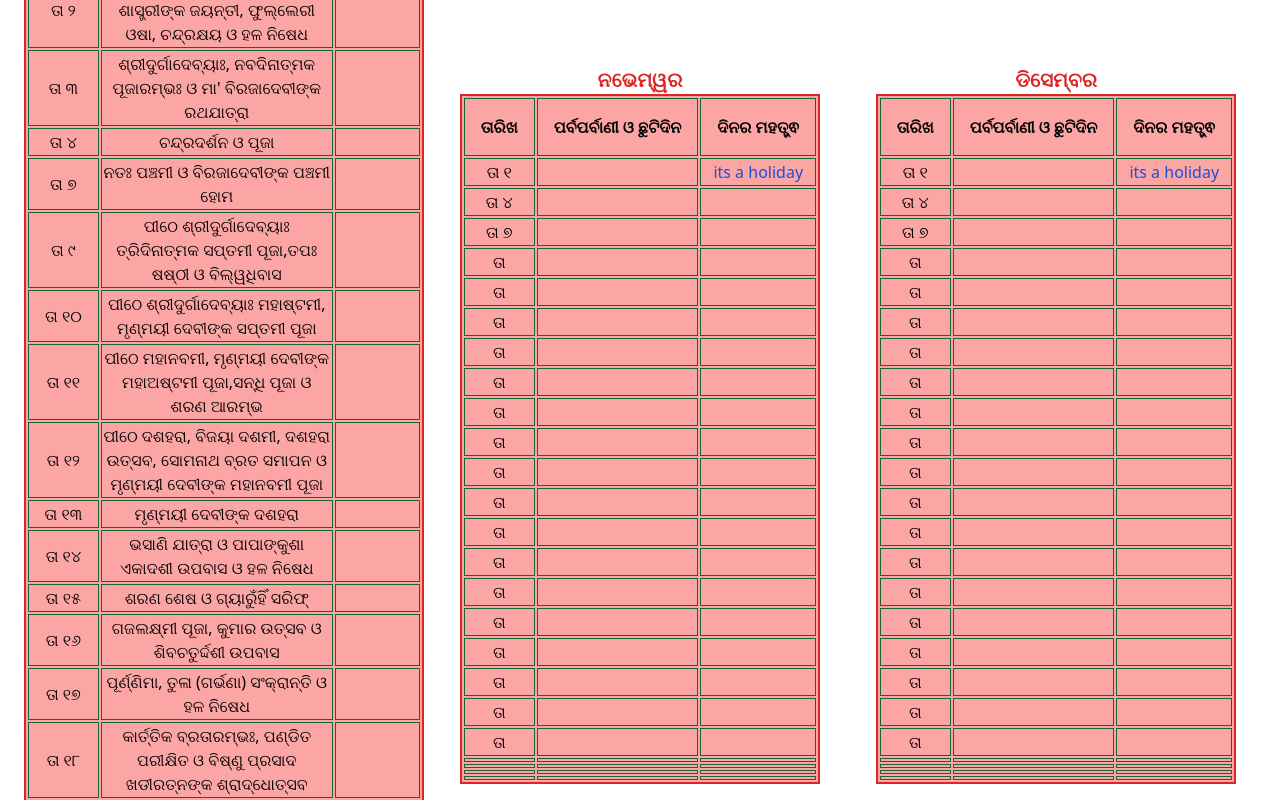
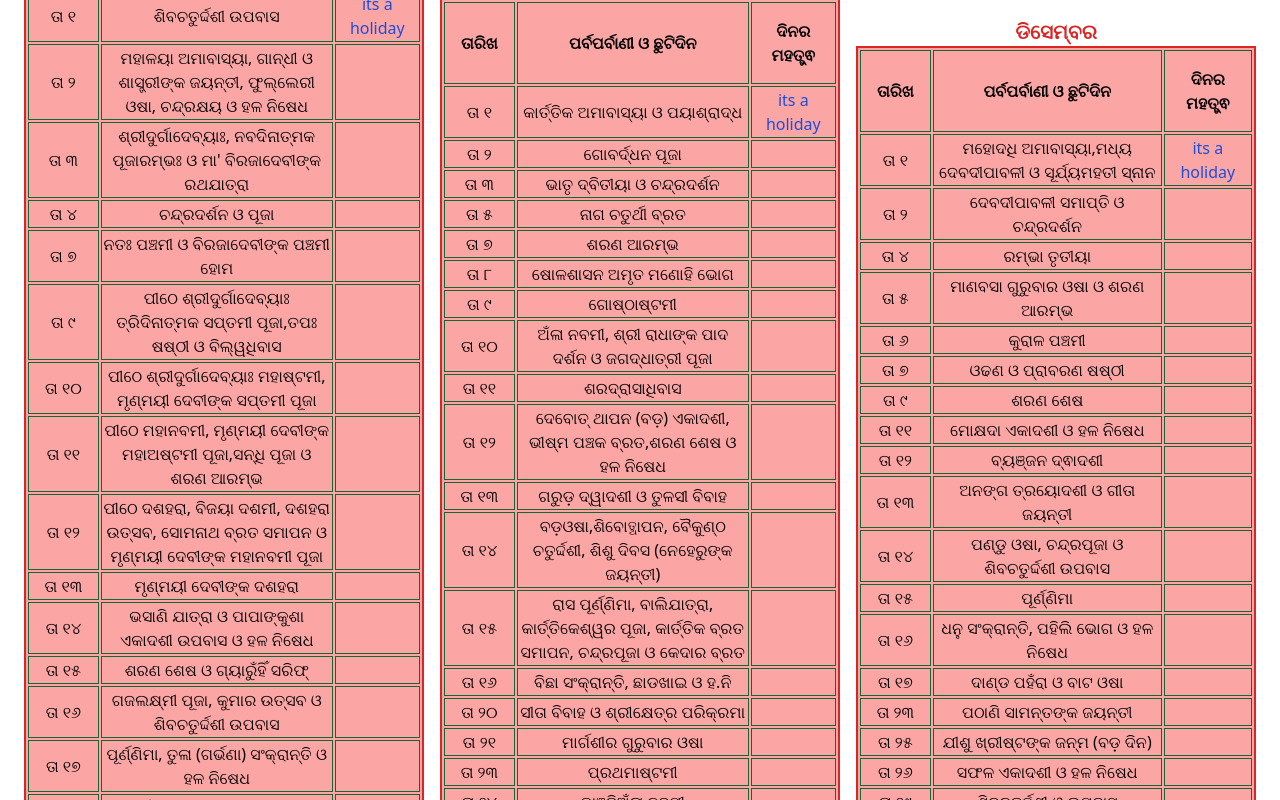
Before and after one commit to biswaranjans7978/UnicCalender, a React (Vite) app in the folder NewReactOdiaCalender/: page /monthlyfestive in a window 1280 px wide. Shown: the part 4000-4800 px from the top of the page. Built offline with nearby package versions, Linux system fonts and the light colour scheme.

Commit message:
all festive date and details updated

```diff
--- /dev/null
+++ b/NewReactOdiaCalender/src/Component/FestiveCategory/Category.jsx
@@ -0,0 +1,12 @@
+import React from 'react'
+
+function Category() {
+    let category = [
+
+    ]
+  return (
+    <div>Category</div>
+  )
+}
+
+export default Category
--- a/NewReactOdiaCalender/src/Component/MonthlyFestive/Festives.jsx
+++ b/NewReactOdiaCalender/src/Component/MonthlyFestive/Festives.jsx
@@ -622,15 +622,15 @@ function Festives() {
             date9:"ତା ୧୦",
             date10:"ତା ୧୧",
             date11:"ତା ୧୨",
-            date12:"ତା ",
-            date13:"ତା ",
-            date14:"ତା ",
-            date15:"ତା ",
-            date16:"ତା ",
-            date17:"ତା ",
-            date18:"ତା ",
-            date19:"ତା ",
-            date20:"ତା ",
+            date12:"ତା ୧୪ ",
+            date13:"ତା ୧୫ ",
+            date14:"ତା ୧୬ ",
+            date15:"ତା ୧୭ ",
+            date16:"ତା ୧୮ ",
+            date17:"ତା ୨୨ ",
+            date18:"ତା ୨୩ ",
+            date19:"ତା ୨୪ ",
+            date20:"ତା ୨୮ ",
         },
             monthFestives:
         {
@@ -645,15 +645,15 @@ function Festives() {
             festive9:"ଲଳିତା ସପ୍ତମୀ ଓ କୁକକୁଟୀ ବ୍ରତ",
             festive10:"ଶ୍ରୀ ରାଧାଷ୍ଟମୀ,  ଦୂର୍ବାଷ୍ଟମୀ ଓ ଶ୍ରୀଦୁର୍ଗାଶୟନୋତ୍ସବ",
             festive11:"ତାଳ ନବମୀ ଓ ଠାକୁର ଅନୁକୂଳ ଚନ୍ଦ୍ରଙ୍କ ଜୟନ୍ତୀ",
-            festive12:"",
-            festive13:"",
-            festive14:"",
-            festive15:"",
-            festive16:"",
-            festive17:"",
-            festive18:"",
-            festive19:"",
-            festive20:"",
+            festive12:"ଶ୍ରୀ ହରି ପାର୍ଶ୍ଵପରିବର୍ତ୍ତନ (ବଡ) ଏକାଦଶୀ, ଶରଣ ଆରମ୍ଭ ଓ ହଳ ନିଷେଧ",
+            festive13:"ସୁନିଆଁ, ଅ୬୮ଙ୍କ ବାମନ ଜନ୍ମ ଓ ୧୪୩୨ ସାଲ ପ୍ରବେଶ",
+            festive14:"ମହାପୁରୁଷ ମହମ୍ମଦଙ୍କ ଜନ୍ମ ଦିବସ, କନ୍ୟା ସଂକ୍ରାନ୍ତି, ବିଶ୍ଵକର୍ମା ପୂଜା, ଅଘୋର ଚତୁର୍ଦ୍ଦଶୀ ଓ ହଳ ନିଷେଧ",
+            festive15:"ଅନନ୍ତ ବ୍ରତ ଓ ଚନ୍ଦ୍ରପୂଜା",
+            festive16:"ପୂର୍ଣ୍ଣିମା, ଭାଗବତ ଜନ୍ମ, ଇନ୍ଦ୍ରୋଉତ୍ସବ, ଅପରପକ୍ଷାରମ୍ଭ ଓ ଶରଣ ଶେଷ",
+            festive17:"ଅଶ୍ଵ ପଞ୍ଚମୀ",
+            festive18:"ଗଜଷଷ୍ଠୀ",
+            festive19:"ଦେବ୍ୟୁତଥାପନ , ମୂଳାଷ୍ଟମୀ, ସହସ୍ର କୁମ୍ଭାଭିଷେକ, ଦ୍ବିତୀବାହନ ଓଷା ଓ ଷୋଡ଼ଶଦିନାତ୍ମକ ପୂଜାରମ୍ଭ",
+            festive20:"ସର୍ବସମ୍ମତ ଈନ୍ଦିରା ଏକାଦଶୀ ଓ ହ.ନି.",
             festive21:"",
             festive22:"",
             festive23:"",
@@ -709,8 +709,7 @@ function Festives() {
             date16:"ତା ୨୮",
             date17:"ତା ୩୦",
             date18:"ତା ୩୧",
-            date19:"ତା ",
-            date20:"ତା ",
+
         },
             monthFestives:
         {
@@ -732,15 +731,7 @@ function Festives() {
             festive16:"ରମା ଏକାଦଶୀ ଉପବାସ,ଗୋବତ୍ସା ଦ୍ଵାଦଶୀ ଓ ହଳ ନିଷେଧ",
             festive17:"ଧନ୍ୱନ୍ତରୀ ଜୟନ୍ତୀ ଓ ନରକ ଚତୁର୍ଦ୍ଦଶୀ",
             festive18:"ଦୀପାବଳୀ, ଶ୍ୟାମାକାଳୀ ପୂଜା, ଚନ୍ଦ୍ରକ୍ଷୟ ଓ ହଳ ନିଷେଧ",
-            festive19:"",
-            festive20:"",
-            festive21:"",
-            festive22:"",
-            festive23:"",
-            festive24:"",
-            festive25:"",
-            festive26:"",
-            festive27:"",
+
         },
            monthFestiveImp:
            {
@@ -772,50 +763,53 @@ function Festives() {
             monthDates:
         {
             date1:"ତା ୧",
-            date2:"ତା ୪",
-            date3:"ତା ୭",
-            date4:"ତା ",
-            date5:"ତା ",
-            date6:"ତା ",
-            date7:"ତା ",
-            date8:"ତା ",
-            date9:"ତା ",
-            date10:"ତା ",
-            date11:"ତା ",
-            date12:"ତା ",
-            date13:"ତା ",
-            date14:"ତା ",
-            date15:"ତା ",
-            date16:"ତା ",
-            date17:"ତା ",
-            date18:"ତା ",
-            date19:"ତା ",
-            date20:"ତା ",
+            date2:"ତା ୨",
+            date3:"ତା ୩",
+            date4:"ତା ୫",
+            date5:"ତା ୭",
+            date6:"ତା ୮",
+            date7:"ତା ୯",
+            date8:"ତା ୧୦",
+            date9:"ତା ୧୧",
+            date10:"ତା ୧୨",
+            date11:"ତା ୧୩",
+            date12:"ତା ୧୪",
+            date13:"ତା ୧୫",
+            date14:"ତା ୧୬",
+            date15:"ତା ୨୦",
+            date16:"ତା ୨୧",
+            date17:"ତା ୨୩",
+            date18:"ତା ୨୪",
+            date19:"ତା ୨୬",
+            date20:"ତା ୨୮",
+            data21:"ତା ୨୯",
+            data22:"ତା ୩୦"
+
         },
             monthFestives:
         {
-            festive1:"",
-            festive2:"",
-            festive3:"",
-            festive4:"",
-            festive5:"",
-            festive6:"",
-            festive7:"",
-            festive8:"",
-            festive9:"",
-            festive10:"",
-            festive11:"",
-            festive12:"",
-            festive13:"",
-            festive14:"",
-            festive15:"",
-            festive16:"",
-            festive17:"",
-            festive18:"",
-            festive19:"",
-            festive20:"",
-            festive21:"",
-            festive22:"",
+            festive1:"କାର୍ତ୍ତିକ ଅମାବାସ୍ୟା ଓ ପୟାଶ୍ରାଦ୍ଧ",
+            festive2:"ଗୋବର୍ଦ୍ଧନ ପୂଜା",
+            festive3:"ଭାତୃ ଦ୍ବିତୀୟା ଓ ଚନ୍ଦ୍ରଦର୍ଶନ",
+            festive4:"ନାଗ ଚତୁର୍ଥୀ ବ୍ରତ",
+            festive5:"ଶରଣ ଆରମ୍ଭ",
+            festive6:"ଷୋଳଶାସନ ଅମୃତ ମଣୋହି ଭୋଗ",
+            festive7:"ଗୋଷ୍ଠାଷ୍ଟମୀ",
+            festive8:"ଅଁଳା ନବମୀ, ଶ୍ରୀ ରାଧାଙ୍କ ପାଦ ଦର୍ଶନ ଓ ଜଗଦ୍ଧାତ୍ରୀ ପୂଜା",
+            festive9:"ଶରଦ୍ରାସାଧିବାସ",
+            festive10:"ଦେବୋତ୍ ଥାପନ (ବଡ଼) ଏକାଦଶୀ, ଭୀଷ୍ମ ପଞ୍ଚକ ବ୍ରତ,ଶରଣ ଶେଷ ଓ ହଳ ନିଷେଧ",
+            festive11:"ଗରୁଡ଼ ଦ୍ୱାଦଶୀ ଓ ତୁଳସୀ ବିବାହ",
+            festive12:"ବଡ଼ଓଷା,ଶିବୋତ୍ଥାପନ, ବୈକୁଣ୍ଠ ଚତୁର୍ଦ୍ଦଶୀ, ଶିଶୁ ଦିବସ (ନେହେରୁଙ୍କ ଜୟନ୍ତୀ)",
+            festive13:"ରାସ ପୂର୍ଣ୍ଣିମା, ବାଲିଯାତ୍ରା, କାର୍ତ୍ତିକେଶ୍ୱର ପୂଜା, କାର୍ତ୍ତିକ ବ୍ରତ ସମାପନ, ଚନ୍ଦ୍ରପୂଜା ଓ କେଦାର ବ୍ରତ",
+            festive14:"ବିଛା ସଂକ୍ରାନ୍ତି, ଛାଡଖାଇ ଓ ହ.ନି",
+            festive15:"ସୀତା ବିବାହ ଓ ଶ୍ରୀକ୍ଷେତ୍ର ପରିକ୍ରମା",
+            festive16:"ମାର୍ଗଶୀର ଗୁରୁବାର ଓଷା",
+            festive17:"ପ୍ରଥମାଷ୍ଟମୀ",
+            festive18:"କାଞ୍ଜିଅଁଳା ନବମୀ",
+            festive19:"ଉତ୍ପନ୍ନା ଏକାଦଶୀ ଉପବାସ ଓ ହ.ନି",
+            festive20:"ମାଣବସା ଗୁରୁବାର ଓଷା",
+            festive21:"ଶିବଚତୁର୍ଦ୍ଦଶୀ ଉପବାସ",
+            festive22:"ଦେବଦୀପାବଳୀ ଆରମ୍ଭ, ଚନ୍ଦ୍ରକ୍ଷୟ ଓ ହଳ ନିଷେଧ",
             festive23:"",
             festive24:"",
             festive25:"",
@@ -852,55 +846,48 @@ function Festives() {
             monthDates:
         {
             date1:"ତା ୧",
-            date2:"ତା ୪",
-            date3:"ତା ୭",
-            date4:"ତା ",
-            date5:"ତା ",
-            date6:"ତା ",
-            date7:"ତା ",
-            date8:"ତା ",
-            date9:"ତା ",
-            date10:"ତା ",
-            date11:"ତା ",
-            date12:"ତା ",
-            date13:"ତା ",
-            date14:"ତା ",
-            date15:"ତା ",
-            date16:"ତା ",
-            date17:"ତା ",
-            date18:"ତା ",
-            date19:"ତା ",
-            date20:"ତା ",
+            date2:"ତା ୨",
+            date3:"ତା ୪",
+            date4:"ତା ୫",
+            date5:"ତା ୬",
+            date6:"ତା ୭",
+            date7:"ତା ୯",
+            date8:"ତା ୧୧",
+            date9:"ତା ୧୨",
+            date10:"ତା ୧୩",
+            date11:"ତା ୧୪",
+            date12:"ତା ୧୫",
+            date13:"ତା ୧୬",
+            date14:"ତା ୧୭",
+            date15:"ତା ୨୩",
+            date16:"ତା ୨୫",
+            date17:"ତା ୨୬",
+            date18:"ତା ୨୯",
+            date19:"ତା ୩୦",
+
         },
             monthFestives:
         {
-            festive1:"",
-            festive2:"",
-            festive3:"",
-            festive4:"",
-            festive5:"",
-            festive6:"",
-            festive7:"",
-            festive8:"",
-            festive9:"",
-            festive10:"",
-            festive11:"",
-            festive12:"",
-            festive13:"",
-            festive14:"",
-            festive15:"",
-            festive16:"",
-            festive17:"",
-            festive18:"",
-            festive19:"",
-            festive20:"",
-            festive21:"",
-            festive22:"",
-            festive23:"",
-            festive24:"",
-            festive25:"",
-            festive26:"",
-            festive27:"",
+            festive1:"ମହୋଦଧି ଅମାବାସ୍ୟା,ମଧ୍ୟ ଦେବଦୀପାବଳୀ ଓ ସୂର୍ଯ୍ୟମହତୀ ସ୍ନାନ",
+            festive2:"ଦେବଦୀପାବଳୀ ସମାପ୍ତି ଓ ଚନ୍ଦ୍ରଦର୍ଶନ",
+            festive3:"ରମ୍ଭା ତୃତୀୟା",
+            festive4:"ମାଣବସା ଗୁରୁବାର ଓଷା ଓ ଶରଣ ଆରମ୍ଭ",
+            festive5:"କୁରାଳ ପଞ୍ଚମୀ",
+            festive6:"ଓଢଣ ଓ ପ୍ରାବରଣ ଷଷ୍ଠୀ",
+            festive7:"ଶରଣ ଶେଷ",
+            festive8:"ମୋକ୍ଷଦା ଏକାଦଶୀ ଓ ହଳ ନିଷେଧ",
+            festive9:"ବ୍ୟଞ୍ଜନ ଦ୍ଵାଦଶୀ",
+            festive10:"ଅନଙ୍ଗ ତ୍ରୟୋଦଶୀ ଓ ଗୀତା ଜୟନ୍ତୀ",
+            festive11:"ପଣ୍ଡୁ ଓଷା, ଚନ୍ଦ୍ରପୂଜା ଓ ଶିବଚତୁର୍ଦ୍ଦଶୀ ଉପବାସ",
+            festive12:"ପୂର୍ଣ୍ଣିମା",
+            festive13:"ଧନୁ ସଂକ୍ରାନ୍ତି, ପହିଲି ଭୋଗ ଓ ହଳ ନିଷେଧ",
+            festive14:"ଦାଣ୍ଡ ପହଁରା ଓ ବାଟ ଓଷା",
+            festive15:"ପଠାଣି ସାମନ୍ତଙ୍କ ଜୟନ୍ତୀ",
+            festive16:"ଯୀଶୁ ଖ୍ରୀଷ୍ଟଙ୍କ ଜନ୍ମ (ବଡ଼ ଦିନ)",
+            festive17:"ସଫଳ ଏକାଦଶୀ ଓ ହଳ ନିଷେଧ",
+            festive18:"ଶିବଚତୁର୍ଦ୍ଦଶୀ ଓ ଉପବାସ",
+            festive19:"ବକୁଳ ଅମାବାସ୍ୟା, ଶ୍ରୀମନ୍ଦିରେ ଓ ଗୃହିଣାଂ ବକୁଳ ଲାଗି,ସୋମମହତୀ ସ୍ନାନ ଓ ଚନ୍ଦ୍ରକ୍ଷୟ",
+
         },
            monthFestiveImp:
            {
@@ -933,6 +920,7 @@ function Festives() {
     return(
     <>
     <h1 className=" h-14 pt-4 text-white text-center text-2xl  bg-[url('https://www.shutterstock.com/image-vector/indian-tribal-painting-warli-260nw-2429804279.jpg')]   ">ପର୍ବପର୍ବାଣୀ ଓ ଛୁଟିଦିନ</h1>
+
     <div className=' w-full  lg:grid lg:grid-cols-3 lg:gap-4 lg:p-6 '>
        {
         festives.map((data)=>{
```
Also changed, not shown: NewReactOdiaCalender/src/Component/FestiveCategory/CategoryCard.jsx (added).
